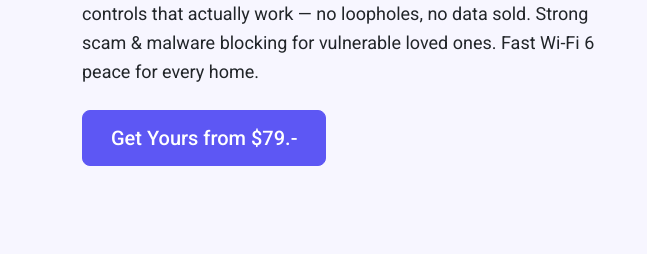
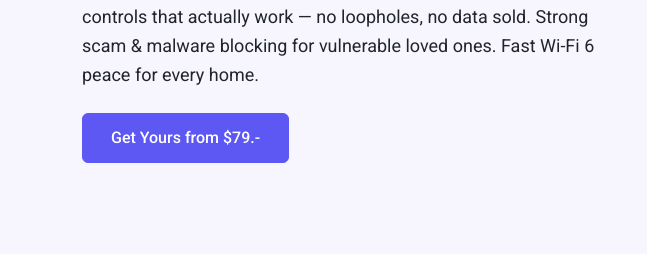
Before and after one commit to WhiteCatCloud/whitecatfamily-site, a plain HTML site: page public/index.html in a window 1280 px wide. Shown: the part 341-595 px from the top of the page, 0-647 px from the left. Drawn offline with Linux system fonts and the light colour scheme.

Commit message:
Update index.html
button size

```diff
--- a/public/index.html
+++ b/public/index.html
@@ -61,7 +61,7 @@
                             <div class="cta-wrapper">
                                 <!-- <a href="#pricing" class="btn btn-primary">Starts at $79.-</a> -->
                                 <a href="https://amazon.com" target="_blank" rel="noopener"
-                                       class="btn btn-primary btn-lg me-3">
+                                       class="btn btn-primary">
                                           Get Yours from $79.-
                                 </a>
                             </div>
```
